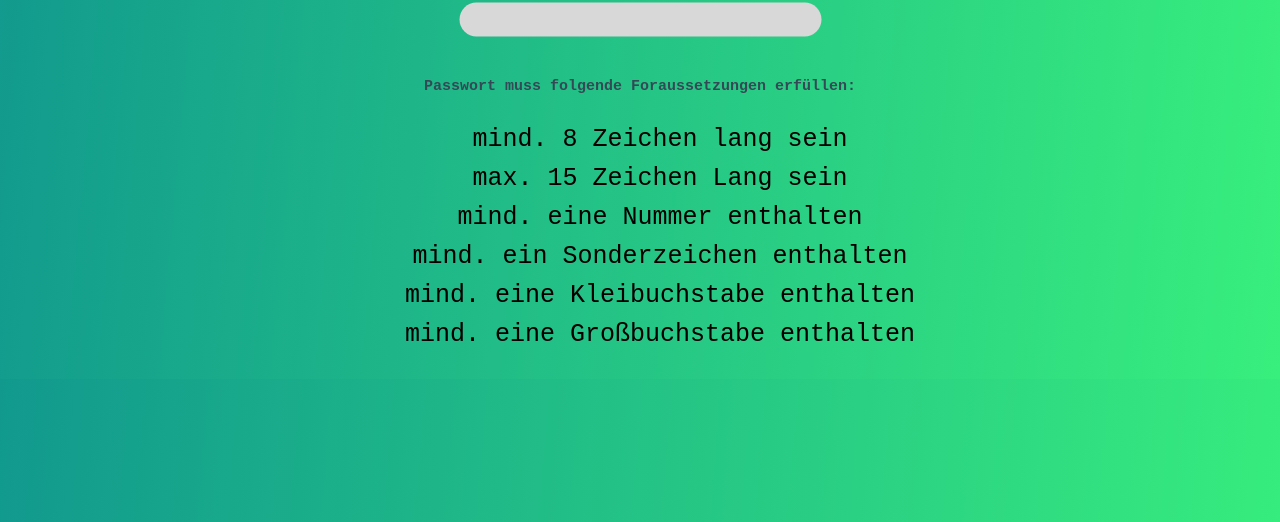
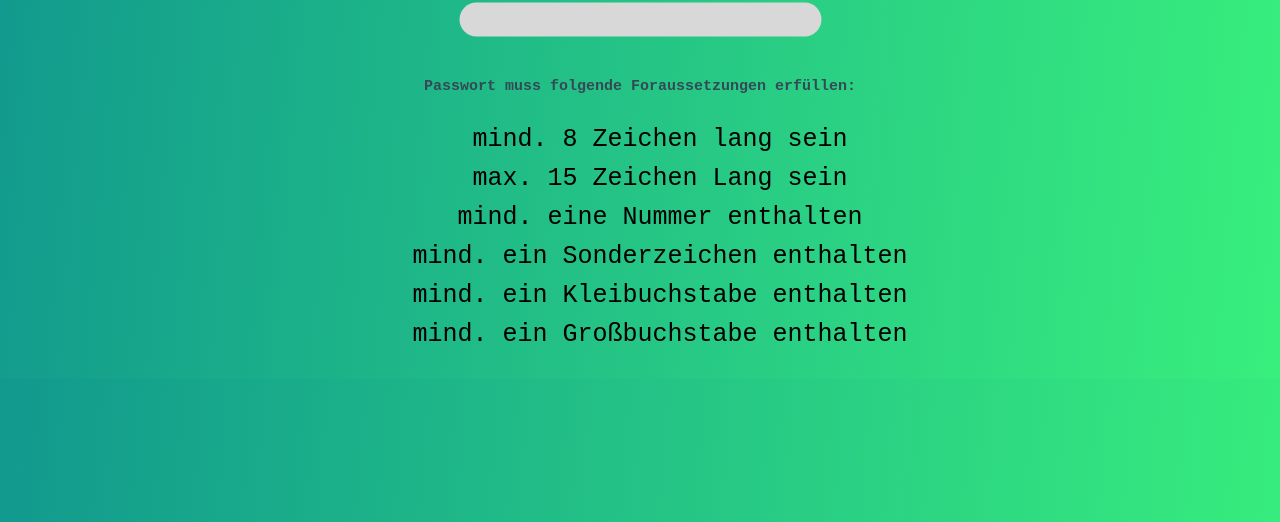
Before and after one commit to OSLogisch/Meins, a plain HTML site: page index.html in a window 1280 px wide. Shown: the part 278-800 px from the top of the page. Drawn offline with Linux system fonts and the light colour scheme.

Commit message:
schhhhhheeere

```diff
--- a/index.html
+++ b/index.html
@@ -25,8 +25,8 @@
             <li id="check1">max. 15 Zeichen Lang sein</li>
             <li id="check2">mind. eine Nummer enthalten</li>
             <li id="check3">mind. ein Sonderzeichen enthalten</li>
-            <li id="check4">mind. eine Kleibuchstabe enthalten</li>
-            <li id="check5">mind. eine Großbuchstabe enthalten</li>
+            <li id="check4">mind. ein Kleibuchstabe enthalten</li>
+            <li id="check5">mind. ein Großbuchstabe enthalten</li>
         </ul>
 
     </div>
```
